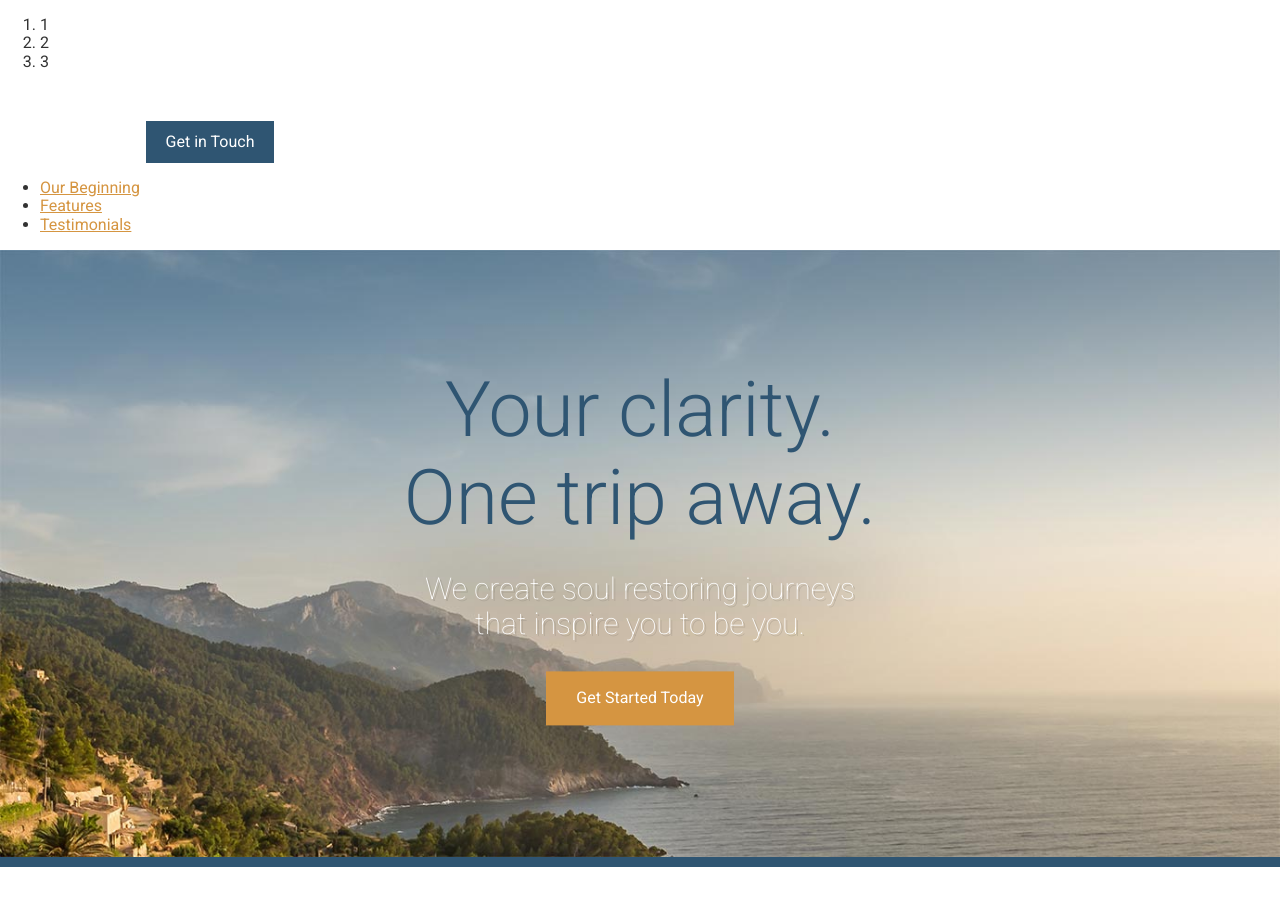
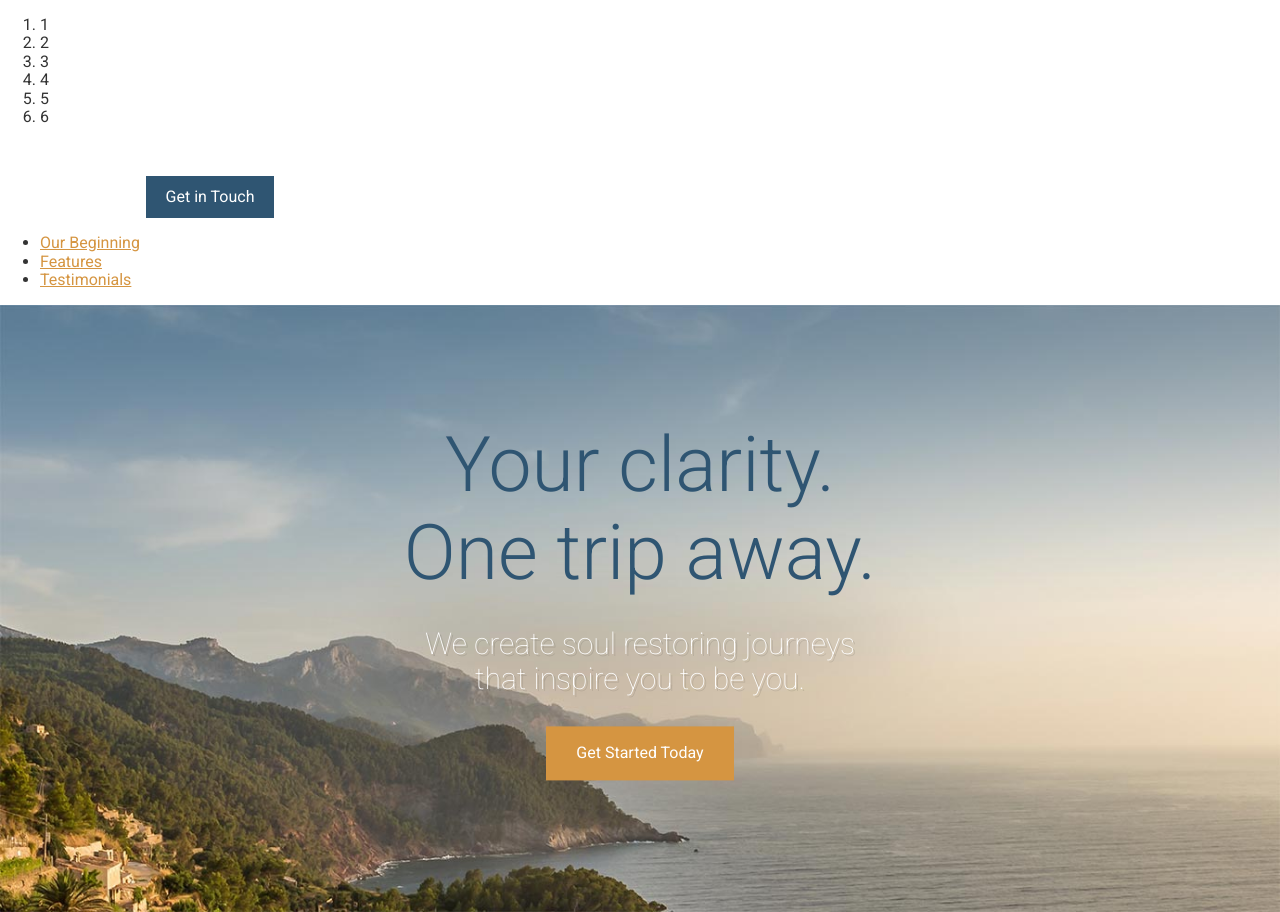
Before and after one commit to Deivi2/single-page-web-project, a website: page app/index.html in a window 1280 px wide. Shown: the top 912 px of the page. Drawn offline with Linux system fonts and the light colour scheme.

Commit message:
counted to 6

```diff
--- a/app/index.html
+++ b/app/index.html
@@ -15,6 +15,9 @@
             <li>1</li>
             <li>2</li>
             <li>3</li>
+            <li>4</li>
+            <li>5</li>
+            <li>6</li>
         </ol>
 
 
```
